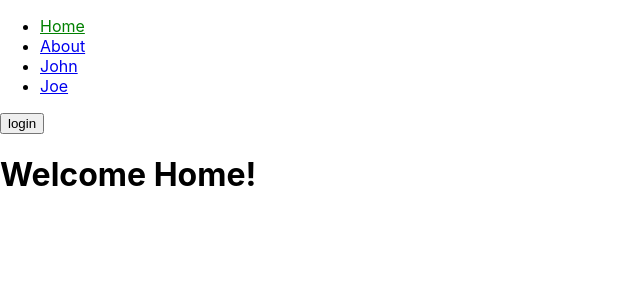
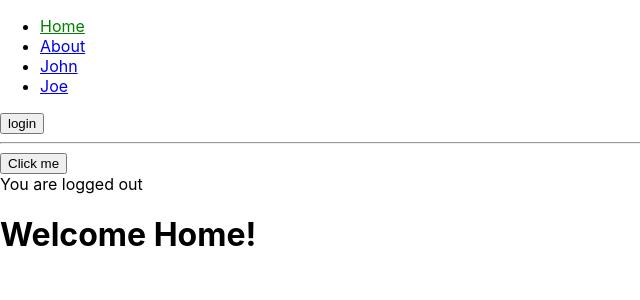
Before and after one commit to gchan82/react-typescript, a React (Create React App) app: page / in a window 1280 px wide. Shown: the top 300 px of the page, without its empty margins (0-640 px from the left). Built offline with nearby package versions, Linux system fonts and the light colour scheme; the HTML template or start-up script is replaced by a standard one.

Commit message:
Login button.

```diff
--- a/src/App.js
+++ b/src/App.js
@@ -35,7 +35,7 @@ class App extends Component {
           <Prompt
             when={!this.state.loggedIn}
             message={(location) => {
-             return location.pathname.startsWith('/user') ? 'You are not logged in. Please login to access.' : true
+              return location.pathname.startsWith('/user') ? 'You are not logged in. Please login to access.' : true
             }}
 
           />
@@ -44,11 +44,14 @@ class App extends Component {
 (location) => {
   return location.pathname.startsWith('/user')
   :prompts only in /user route. Prevents 2nd prompt again when re-routing to home page.
-
 */}
 
 
           <input type="button" value={this.state.loggedIn ? 'log out' : 'login'} onClick={this.handleClick}></input>
+          <hr></hr>
+          <button value={this.state.loggedIn ? 'log out' : 'login'} onClick={this.handleClick}>Click me</button>
+          <br></br>
+          {this.state.loggedIn ? 'You are logged in' : 'You are logged out'}
 
           <Route exact path="/" render={() => {
             return (
```
